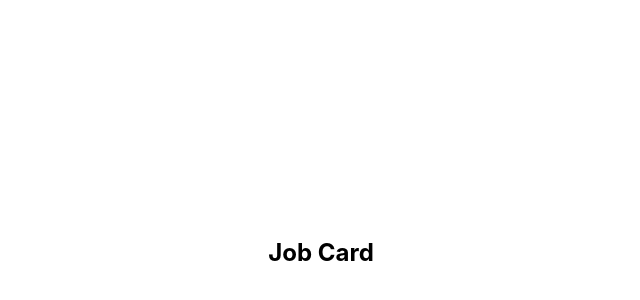
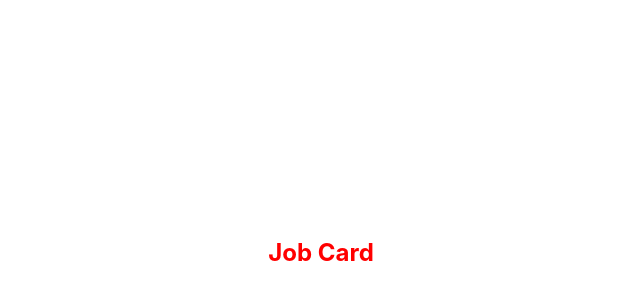
Before and after one commit to PedroMarianoAlmeida/baby-dev-2022, a Next.js app: page / in a window 1280 px wide. Shown: the part 148-448 px from the top of the page, without its empty margins (319-959 px from the left). Built offline with nearby package versions, Linux system fonts and the light colour scheme.

Commit message:
module css working

```diff
--- a/src/components/JobCard.tsx
+++ /dev/null
@@ -1,5 +0,0 @@
-const JobCard = () => {
-  return <h2>Job Card</h2>;
-};
-
-export default JobCard;
--- /dev/null
+++ b/src/components/JobCard/JobCard.module.css
@@ -0,0 +1,3 @@
+.error {
+  color: red;
+}
--- /dev/null
+++ b/src/components/JobCard/index.tsx
@@ -0,0 +1,7 @@
+import styles from "./JobCard.module.css";
+
+const JobCard = () => {
+  return <h2 className={styles.error}>Job Card</h2>;
+};
+
+export default JobCard;
```
